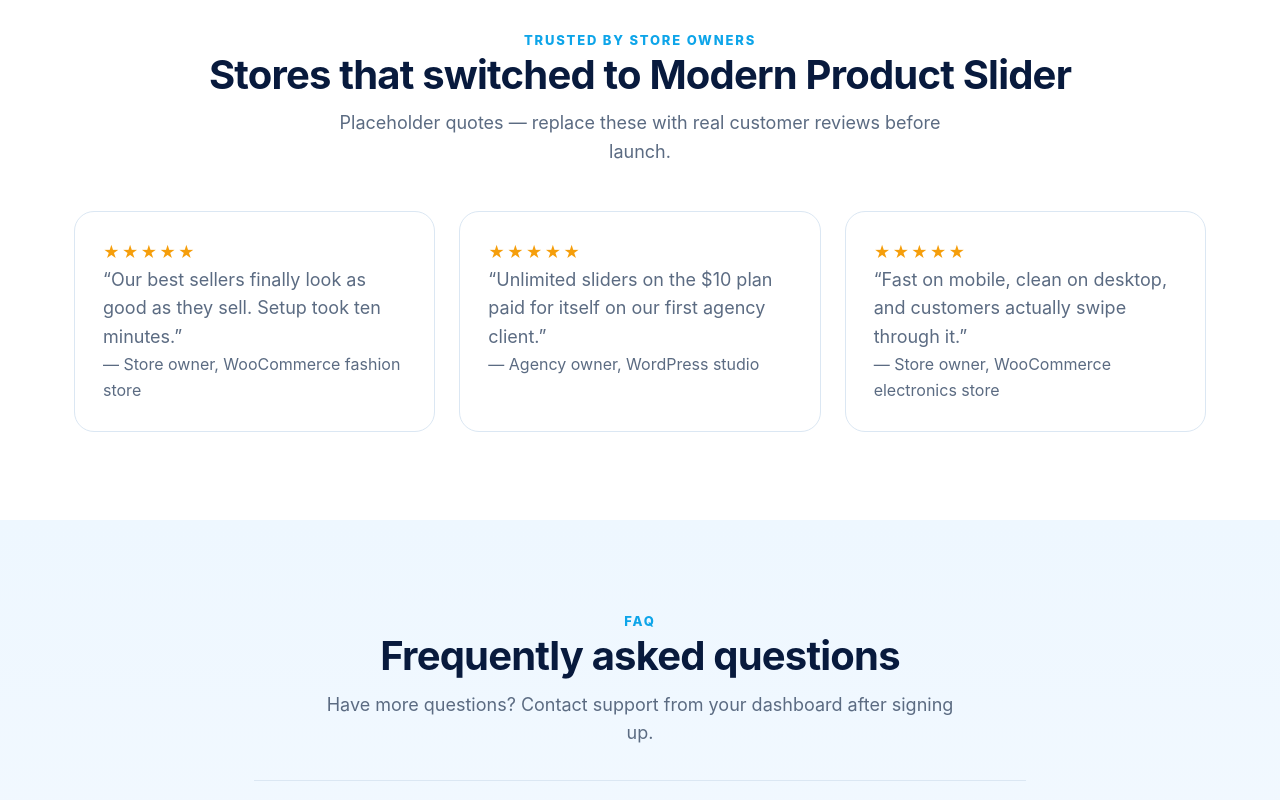
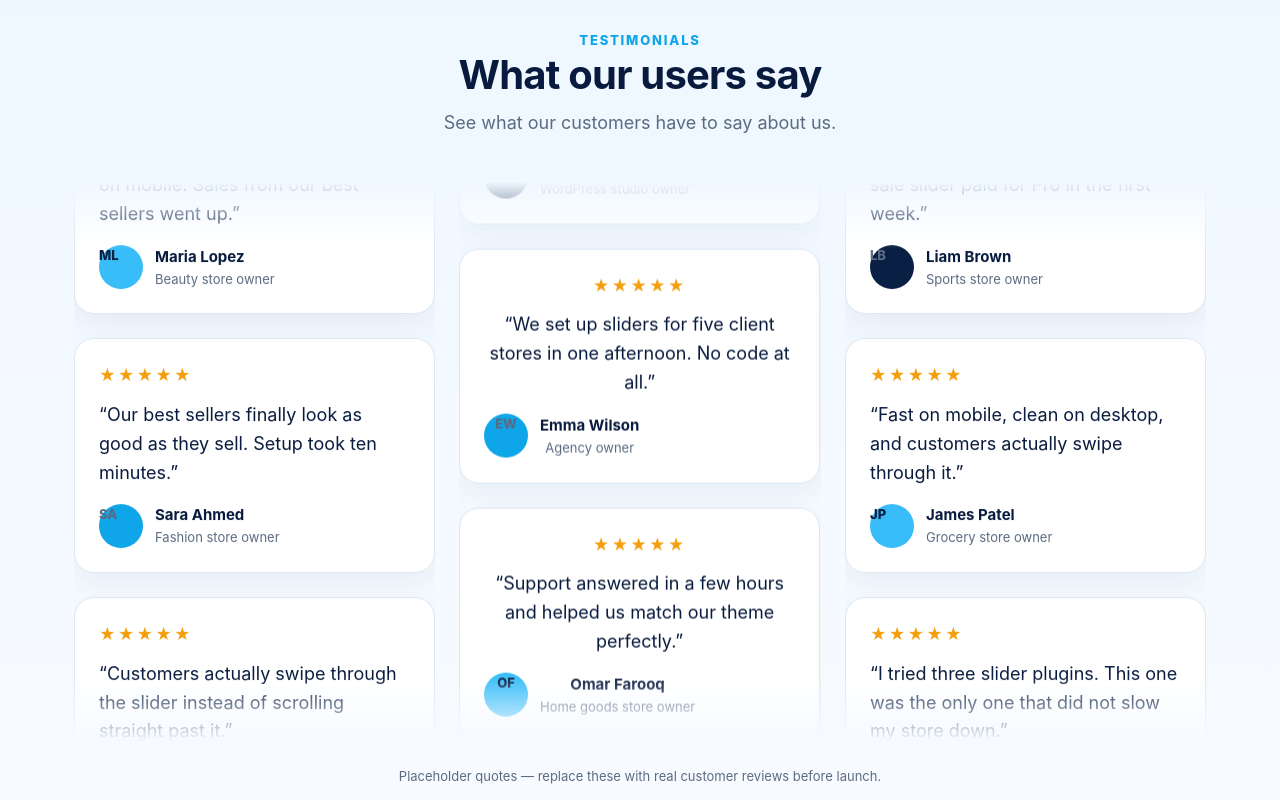
Before and after one commit to chabubakar78690-ctrl/Modern-Product-Slider, a Next.js app: page / in a window 1280 px wide. Shown: the part 3580-4380 px from the top of the page. Built offline with nearby package versions, Linux system fonts and the light colour scheme.

Commit message:
Testimonials as vertical carousel: left column down, centre column up and raised, right column down

```diff
--- a/src/app/globals.css
+++ b/src/app/globals.css
@@ -29,7 +29,7 @@ h3{font-size:20px;margin:0 0 8px;color:var(--navy)}
 /* entrance animation */
 .reveal{opacity:0;transform:translateY(26px);transition:opacity .7s ease,transform .7s ease}
 .reveal.in{opacity:1;transform:none}
-@media(prefers-reduced-motion:reduce){.reveal{opacity:1;transform:none;transition:none} html{scroll-behavior:auto}}
+@media(prefers-reduced-motion:reduce){.reveal{opacity:1;transform:none;transition:none} html{scroll-behavior:auto} .t-track{animation:none}}
 /* nav — centred menu, big logo */
 .nav{position:sticky;top:0;z-index:50;background:rgba(255,255,255,.96);backdrop-filter:blur(10px);border-bottom:1px solid var(--line);box-shadow:0 4px 24px rgba(8,26,61,.05)}
 .nav-inner{display:grid;grid-template-columns:1fr auto 1fr;align-items:center;gap:20px;min-height:100px}
@@ -157,6 +157,26 @@ h3{font-size:20px;margin:0 0 8px;color:var(--navy)}
 .step{border:1px solid var(--line);border-radius:20px;padding:28px;background:#fff;transition:transform .25s ease,box-shadow .25s ease}
 .step:hover{transform:translateY(-6px);box-shadow:var(--shadow-lg);border-color:var(--sky)}
 .step-num{display:inline-flex;width:44px;height:44px;border-radius:50%;background:var(--grad);color:#fff;align-items:center;justify-content:center;font-weight:800;font-size:18px;margin-bottom:16px}
+/* testimonials — vertical carousel: left down, centre up, right down */
+@keyframes tUp{from{transform:translateY(0)}to{transform:translateY(-50%)}}
+@keyframes tDown{from{transform:translateY(-50%)}to{transform:translateY(0)}}
+.t-carousel{display:grid;grid-template-columns:repeat(3,1fr);gap:24px;margin-top:44px;height:560px;overflow:hidden;-webkit-mask-image:linear-gradient(180deg,transparent,#000 12%,#000 88%,transparent);mask-image:linear-gradient(180deg,transparent,#000 12%,#000 88%,transparent)}
+.t-col{overflow:hidden;position:relative}
+.t-col.center{transform:translateY(-48px);height:calc(100% + 48px)}
+.t-track{display:grid;gap:24px;animation:36s linear infinite;will-change:transform}
+.t-track.up{animation-name:tUp}
+.t-track.down{animation-name:tDown}
+.t-carousel:hover .t-track{animation-play-state:paused}
+.t-card{border:1px solid var(--line);border-radius:20px;padding:24px;background:#fff;box-shadow:0 10px 30px rgba(8,26,61,.06);transition:transform .25s ease,box-shadow .25s ease}
+.t-card:hover{transform:translateY(-3px);box-shadow:var(--shadow)}
+.t-person{display:flex;gap:12px;align-items:center;margin-top:16px}
+.avatar{width:44px;height:44px;border-radius:50%;display:flex;align-items:center;justify-content:center;font-weight:800;color:#fff;flex-shrink:0;font-size:14px}
+.avatar.blue{background:#0ea5e9}
+.avatar.navy{background:#0a1f44}
+.avatar.sky{background:#38bdf8;color:#0a1f44}
+.t-person strong{display:block;color:var(--navy);font-size:15px}
+.t-person span{display:block;color:var(--muted);font-size:13px}
+.t-note{text-align:center;color:var(--muted);font-size:13px;margin-top:24px}
 /* testimonials */
 .stars{color:var(--amber);letter-spacing:2px}
 .quote{font-size:18px;color:var(--navy);margin:12px 0}
@@ -206,4 +226,9 @@ footer .brand img{height:48px}
   .compare-cta{flex-direction:column;align-items:flex-start}
   .hero{padding:64px 0 72px}
   .section{padding:64px 0}
+  .t-carousel{grid-template-columns:1fr;height:auto;overflow:visible;-webkit-mask-image:none;mask-image:none}
+  .t-col{overflow:visible}
+  .t-col.center{transform:none;height:auto}
+  .t-track{animation:none}
+  .t-track>:nth-child(n+4){display:none}
 }
--- a/src/app/page.jsx
+++ b/src/app/page.jsx
@@ -21,6 +21,53 @@ function useReveal() {
     els.forEach((el) => io.observe(el));
     return () => io.disconnect();
   }, []);
+}
+
+const TESTIMONIALS = [
+  [
+    { quote: 'Our best sellers finally look as good as they sell. Setup took ten minutes.', name: 'Sara Ahmed', role: 'Fashion store owner', initials: 'SA', tone: 'blue' },
+    { quote: 'Customers actually swipe through the slider instead of scrolling straight past it.', name: 'Bilal Khan', role: 'Electronics store owner', initials: 'BK', tone: 'navy' },
+    { quote: 'The sliders load fast and look clean on mobile. Sales from our best sellers went up.', name: 'Maria Lopez', role: 'Beauty store owner', initials: 'ML', tone: 'sky' },
+  ],
+  [
+    { quote: 'Unlimited sliders on the $10 plan paid for itself on our first agency client.', name: 'David Chen', role: 'WordPress studio owner', initials: 'DC', tone: 'navy' },
+    { quote: 'We set up sliders for five client stores in one afternoon. No code at all.', name: 'Emma Wilson', role: 'Agency owner', initials: 'EW', tone: 'blue' },
+    { quote: 'Support answered in a few hours and helped us match our theme perfectly.', name: 'Omar Farooq', role: 'Home goods store owner', initials: 'OF', tone: 'sky' },
+  ],
+  [
+    { quote: 'Fast on mobile, clean on desktop, and customers actually swipe through it.', name: 'James Patel', role: 'Grocery store owner', initials: 'JP', tone: 'sky' },
+    { quote: 'I tried three slider plugins. This one was the only one that did not slow my store down.', name: 'Ayesha Malik', role: 'Jewellery store owner', initials: 'AM', tone: 'blue' },
+    { quote: 'New arrivals finally get seen. Our sale slider paid for Pro in the first week.', name: 'Liam Brown', role: 'Sports store owner', initials: 'LB', tone: 'navy' },
+  ],
+];
+
+function TestimonialCard({ t }) {
+  return (
+    <div className="t-card">
+      <div className="stars">★★★★★</div>
+      <p className="quote">“{t.quote}”</p>
+      <div className="t-person">
+        <span className={`avatar ${t.tone}`}>{t.initials}</span>
+        <div><strong>{t.name}</strong><span>{t.role}</span></div>
+      </div>
+    </div>
+  );
+}
+
+function TestimonialCarousel() {
+  return (
+    <div className="t-carousel">
+      {TESTIMONIALS.map((col, ci) => (
+        <div className={`t-col ${ci === 1 ? 'center' : ''}`} key={ci}>
+          <div className={`t-track ${ci === 1 ? 'up' : 'down'}`}>
+            {[...col, ...col].map((t, i) => (
+              <TestimonialCard t={t} key={`${ci}-${i}`} />
+            ))}
+          </div>
+        </div>
+      ))}
+    </div>
+  );
 }
 
 function Accordion({ items }) {
@@ -192,18 +239,15 @@ export default function Home() {
           </div>
         </section>
 
-        <section className="section">
+        <section className="section tint">
           <div className="container reveal">
             <div className="center">
-              <span className="eyebrow">Trusted by store owners</span>
-              <h2>Stores that switched to Modern Product Slider</h2>
-              <p className="lead">Placeholder quotes — replace these with real customer reviews before launch.</p>
+              <span className="eyebrow">Testimonials</span>
+              <h2>What our users say</h2>
+              <p className="lead">See what our customers have to say about us.</p>
             </div>
-            <div className="grid3">
-              <div className="card"><div className="stars">★★★★★</div><p className="quote">“Our best sellers finally look as good as they sell. Setup took ten minutes.”</p><p>— Store owner, WooCommerce fashion store</p></div>
-              <div className="card"><div className="stars">★★★★★</div><p className="quote">“Unlimited sliders on the $10 plan paid for itself on our first agency client.”</p><p>— Agency owner, WordPress studio</p></div>
-              <div className="card"><div className="stars">★★★★★</div><p className="quote">“Fast on mobile, clean on desktop, and customers actually swipe through it.”</p><p>— Store owner, WooCommerce electronics store</p></div>
-            </div>
+            <TestimonialCarousel />
+            <p className="t-note">Placeholder quotes — replace these with real customer reviews before launch.</p>
           </div>
         </section>
 
```
